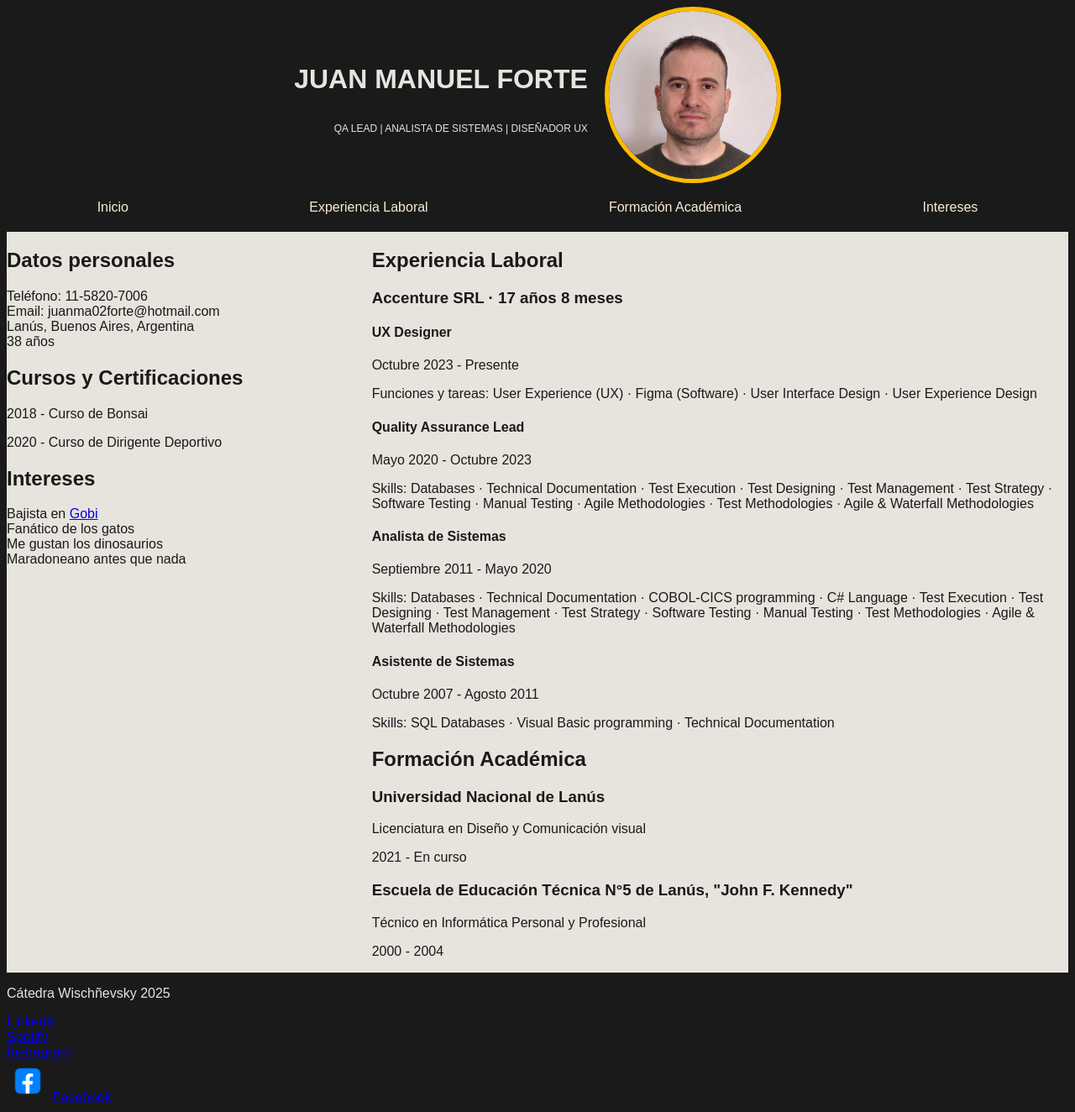
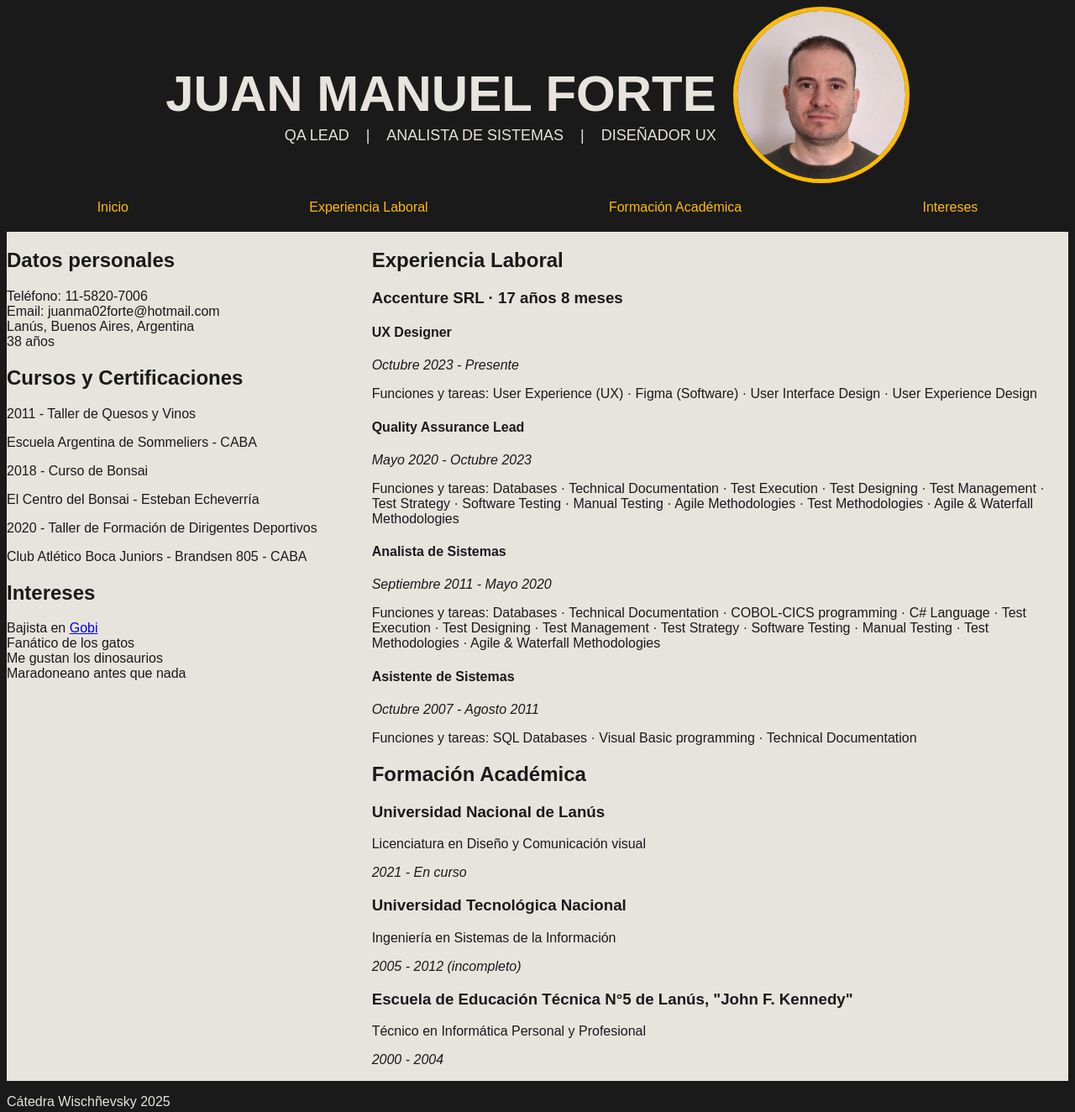
Before and after one commit to juanmaforte/mi-cv, a plain HTML site: page index.html in a window 1280 px wide. Shown: the top 1324 px of the page at 84% size. Drawn offline with Linux system fonts and the light colour scheme.

Commit message:
Probando flex

```diff
--- a/index.html
+++ b/index.html
@@ -26,7 +26,7 @@
             </div>
             <div class="contenedorNombre">
                 <h1>JUAN MANUEL FORTE</h1>
-                <p>QA LEAD  |  ANALISTA DE SISTEMAS  |  DISEÑADOR UX</p>
+                <p>QA LEAD&nbsp;&nbsp;&nbsp;&nbsp;|&nbsp;&nbsp;&nbsp;&nbsp;ANALISTA DE SISTEMAS&nbsp;&nbsp;&nbsp;&nbsp;|&nbsp;&nbsp;&nbsp;&nbsp;DISEÑADOR UX</p>
             </div>
         </div>
         <nav class="botonera">
@@ -53,12 +53,16 @@
                 <h2>Cursos y Certificaciones</h2>
                 <ul>
                     <li>
-
-                        <p>2018 - Curso de Bonsai</p>
+                        <p>2011 - Taller de Quesos y Vinos</p>
+                        <p>Escuela Argentina de Sommeliers - CABA</p>
                     </li>
                     <li>
-
-                        <p>2020 - Curso de Dirigente Deportivo</p>
+                        <p>2018 - Curso de Bonsai</p>
+                        <p>El Centro del Bonsai - Esteban Echeverría</p>
+                    </li>
+                    <li>
+                        <p>2020 - Taller de Formación de Dirigentes Deportivos</p>
+                        <p>Club Atlético Boca Juniors - Brandsen 805 - CABA</p>
                     </li>
                 </ul>
             </section>
@@ -82,15 +86,15 @@
                 <ul>
                     <li>
                         <h4>UX Designer</h4>
-                        <p>Octubre 2023 - Presente</p>
+                        <p class="fechas">Octubre 2023 - Presente</p>
                         <p>Funciones y tareas: User Experience (UX) · Figma (Software) · User Interface Design · User
                             Experience Design</p>
                     </li>
 
                     <li>
                         <h4>Quality Assurance Lead</h4>
-                        <p>Mayo 2020 - Octubre 2023</p>
-                        <p>Skills: Databases · Technical Documentation · Test Execution · Test Designing · Test
+                        <p class="fechas">Mayo 2020 - Octubre 2023</p>
+                        <p>Funciones y tareas: Databases · Technical Documentation · Test Execution · Test Designing · Test
                             Management ·
                             Test Strategy · Software Testing · Manual Testing · Agile Methodologies · Test Methodologies
                             ·
@@ -100,8 +104,8 @@
                     <li>
                         <h4>Analista de Sistemas</h4>
                     </li>
-                    <p>Septiembre 2011 - Mayo 2020</p>
-                    <p>Skills: Databases · Technical Documentation · COBOL-CICS programming · C# Language · Test
+                    <p class="fechas">Septiembre 2011 - Mayo 2020</p>
+                    <p>Funciones y tareas: Databases · Technical Documentation · COBOL-CICS programming · C# Language · Test
                         Execution ·
                         Test Designing · Test Management ·
                         Test Strategy · Software Testing · Manual Testing · Test Methodologies · Agile & Waterfall
@@ -111,8 +115,8 @@
 
                     <li>
                         <h4>Asistente de Sistemas</h4>
-                        <p>Octubre 2007 - Agosto 2011</p>
-                        <p>Skills: SQL Databases · Visual Basic programming · Technical Documentation</p>
+                        <p class="fechas">Octubre 2007 - Agosto 2011</p>
+                        <p>Funciones y tareas: SQL Databases · Visual Basic programming · Technical Documentation</p>
                     </li>
                 </ul>
             </section>
@@ -122,12 +126,17 @@
                     <li>
                         <h3>Universidad Nacional de Lanús</h3>
                         <p>Licenciatura en Diseño y Comunicación visual</p>
-                        <p>2021 - En curso</p>
+                        <p class="fechas">2021 - En curso</p>
+                    </li>
+                    <li>
+                        <h3>Universidad Tecnológica Nacional</h3>
+                        <p>Ingeniería en Sistemas de la Información</p>
+                        <p class="fechas">2005 - 2012 (incompleto)</p>
                     </li>
                     <li>
                         <h3>Escuela de Educación Técnica N°5 de Lanús, "John F. Kennedy"</h3>
                         <p>Técnico en Informática Personal y Profesional</p>
-                        <p>2000 - 2004</p>
+                        <p class="fechas">2000 - 2004</p>
                     </li>
                 </ul>
             </section>
--- a/styles.css
+++ b/styles.css
@@ -29,23 +29,6 @@ font-family: "Public Sans", sans-serif;
 }
 
 /*Acá empiezan las aplicaciones*/
-
-/* h1, h4 {
-    font-family: 'WorkSans Regular', 'Courier New', Courier, sans-serif;
-}
-
-h2 {
-    font-family: 'WorkSans Bold', 'Courier New', Courier, sans-serif;
-}
-
-h3 {
-    font-family: 'WorkSans Italic', 'Courier New', Courier, sans-serif;
-} */
-/* h1 {
-    color: aqua;
-    font-size: 30px;
-}
- */
 
 
 .encabezado {
@@ -93,7 +76,7 @@ h3 {
     align-content: center;
     justify-content: space-around;
     align-items: center;
-    margin-top: 20px;
+    margin-top: 00px;
     margin-bottom: 20px;
 }
 /* Para cada class. puede estar en VARIAS partes */
@@ -110,7 +93,8 @@ h3 {
 /* ID. pueden estar UNA VEZ en el archivo. pensado para ser único */
 
 header p {
-    font-size: 12px;
+    font-size: 18px;
+    margin-top: 5px;
 }
 
 body {
@@ -126,7 +110,15 @@ main {
 }
 
 .izquierda { flex: 1; }  /* ocupa el doble */
+
 .derecha { flex: 2; }
+
+.fechas {
+    font-style: italic;
+    font-size: 10;
+    margin-top: 0;
+    margin-bottom: 5px;
+}
 
 ul {
     list-style-type: none;
@@ -148,10 +140,15 @@ nav a {
     /* quita el padding del ul */
     margin: 0;
     /* quita el margin del ul */
-    color: antiquewhite;
+    color: #ffbb00;
     text-decoration: none;
 }
 
+h1 {
+    font-size: 60px;
+    margin-bottom: 0px;
+
+}
 
 .textoppal p{
     /* color: blue; */
```
